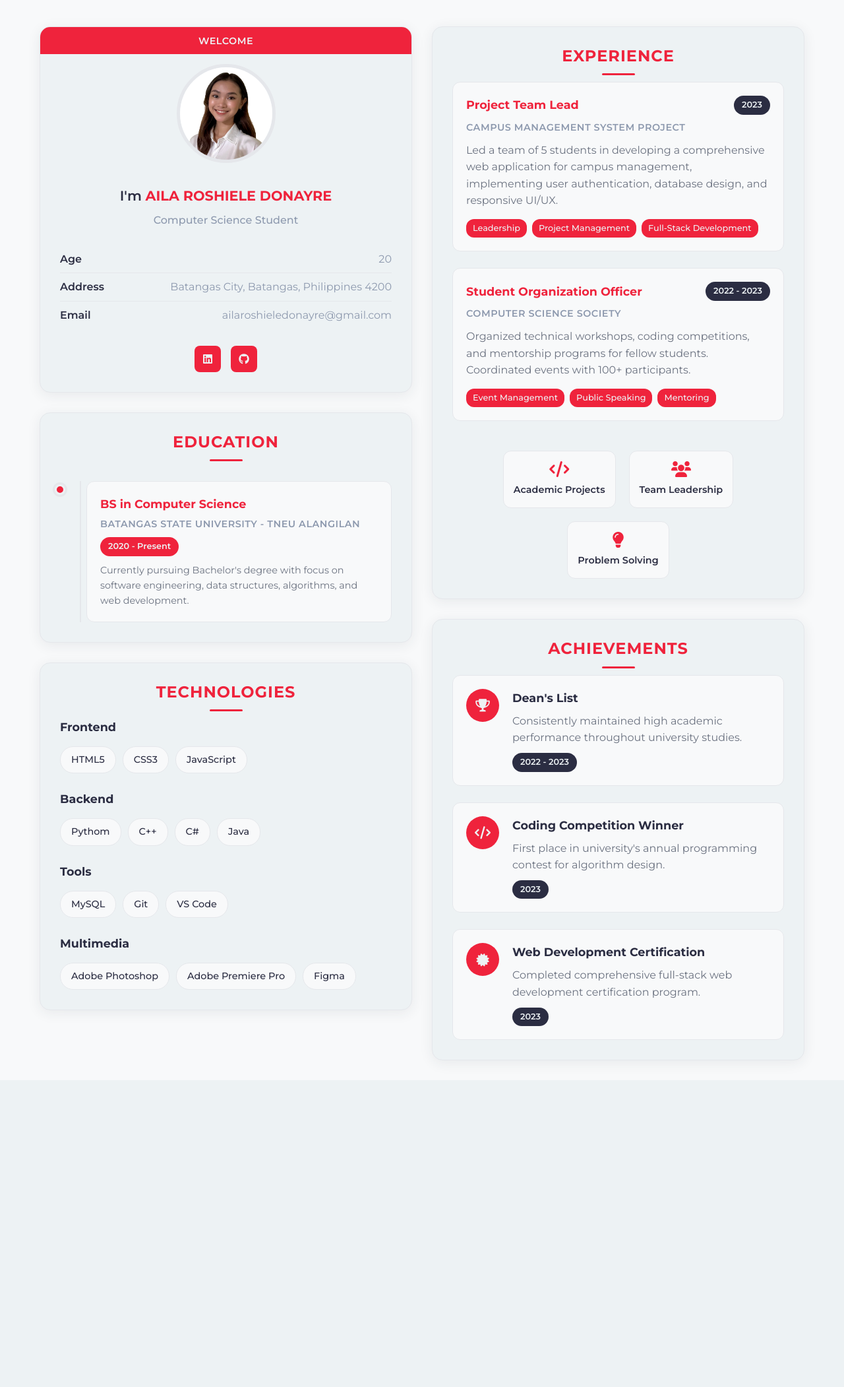
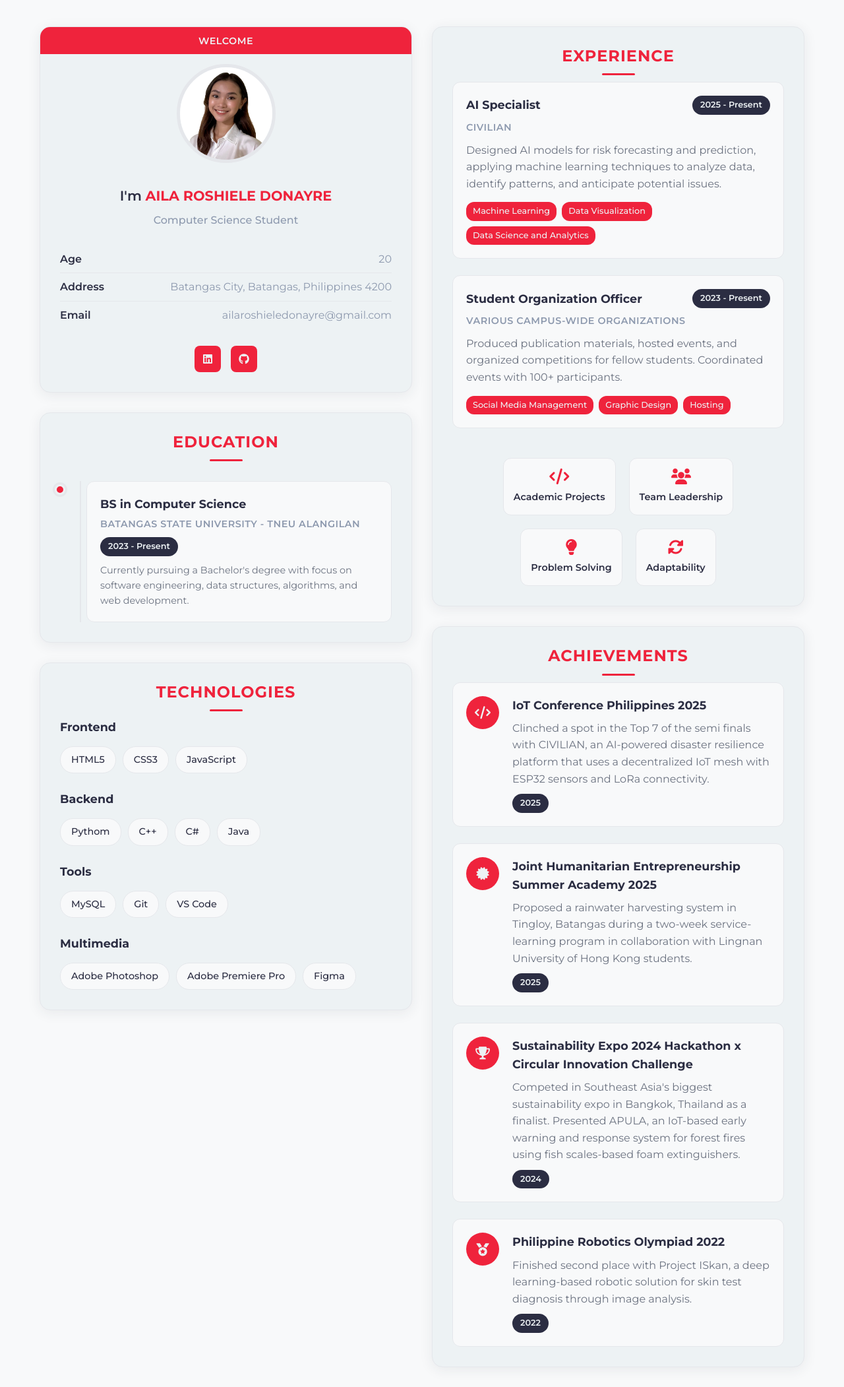
Before and after one commit to ailadonayre/Donayre-CV, a PHP site: page / in a window 1280 px wide. Shown: the part 160-2262 px from the top of the page at 66% size. Before the commit the page ends 1715 px from the top, so only its background shows below. Run offline with PHP 8.4, Linux system fonts and the light colour scheme.

Commit message:
Updated content

```diff
--- a/css/style.css
+++ b/css/style.css
@@ -211,6 +211,10 @@ body {
     font-weight: 600;
     text-transform: uppercase;
     letter-spacing: 0.5px;
+}
+
+[data-theme="dark"] .card-title {
+    color: var(--white);
 }
 
 .card-title {
@@ -446,8 +450,12 @@ body {
     box-shadow: 0 4px 15px var(--shadow-light);
 }
 
+[data-theme="dark"] .timeline-title {
+    color: var(--white);
+}
+
 .timeline-title {
-    color: var(--accent-color);
+    color: var(--primary-color);
     font-weight: 700;
     font-size: 1.1rem;
     margin-bottom: 5px;
@@ -462,8 +470,12 @@ body {
     margin-bottom: 8px;
 }
 
+[data-theme="dark"] .timeline-date {
+    background: var(--accent-color);
+}
+
 .timeline-date {
-    background: var(--accent-color);
+    background: var(--primary-color);
     color: var(--white);
     padding: 4px 12px;
     border-radius: 15px;
@@ -512,9 +524,18 @@ body {
 }
 
 .experience-title {
-    color: var(--accent-color);
+    color: var(--primary-color);
     font-weight: 700;
     font-size: 1.1rem;
+}
+
+/* Dark mode experience titles should be white */
+[data-theme="dark"] .experience-date {
+    background: var(--accent-color);
+}
+
+[data-theme="dark"] .experience-title {
+    color: var(--white);
 }
 
 .experience-date {
@@ -649,6 +670,10 @@ body {
     color: var(--text-muted);
     line-height: 1.6;
     margin-bottom: 10px;
+}
+
+[data-theme="dark"] .achievement-date {
+    background: var(--accent-color);
 }
 
 .achievement-date {
--- a/index.php
+++ b/index.php
@@ -101,8 +101,8 @@ $profile_image = "assets/img/arcd.jpeg";
                                 <div class="timeline-content">
                                     <h4 class="timeline-title">BS in Computer Science</h4>
                                     <p class="timeline-subtitle">BATANGAS STATE UNIVERSITY - TNEU ALANGILAN</p>
-                                    <span class="timeline-date">2020 - Present</span>
-                                    <p class="timeline-description">Currently pursuing Bachelor's degree with focus on software engineering, data structures, algorithms, and web development.</p>
+                                    <span class="timeline-date">2023 - Present</span>
+                                    <p class="timeline-description">Currently pursuing a Bachelor's degree with focus on software engineering, data structures, algorithms, and web development.</p>
                                 </div>
                             </div>
                         </div>
@@ -161,29 +161,29 @@ $profile_image = "assets/img/arcd.jpeg";
                             <div class="experience-section">
                                 <div class="experience-item">
                                     <div class="experience-header">
-                                        <h4 class="experience-title">Project Team Lead</h4>
-                                        <span class="experience-date">2023</span>
+                                        <h4 class="experience-title">AI Specialist</h4>
+                                        <span class="experience-date">2025 - Present</span>
                                     </div>
-                                    <p class="experience-company">Campus Management System Project</p>
-                                    <p class="experience-description">Led a team of 5 students in developing a comprehensive web application for campus management, implementing user authentication, database design, and responsive UI/UX.</p>
+                                    <p class="experience-company">CIVILIAN</p>
+                                    <p class="experience-description">Designed AI models for risk forecasting and prediction, applying machine learning techniques to analyze data, identify patterns, and anticipate potential issues.</p>
                                     <div class="experience-skills">
-                                        <span class="skill-tag">Leadership</span>
-                                        <span class="skill-tag">Project Management</span>
-                                        <span class="skill-tag">Full-Stack Development</span>
+                                        <span class="skill-tag">Machine Learning</span>
+                                        <span class="skill-tag">Data Visualization</span>
+                                        <span class="skill-tag">Data Science and Analytics</span>
                                     </div>
                                 </div>
 
                                 <div class="experience-item">
                                     <div class="experience-header">
                                         <h4 class="experience-title">Student Organization Officer</h4>
-                                        <span class="experience-date">2022 - 2023</span>
+                                        <span class="experience-date">2023 - Present</span>
                                     </div>
-                                    <p class="experience-company">Computer Science Society</p>
-                                    <p class="experience-description">Organized technical workshops, coding competitions, and mentorship programs for fellow students. Coordinated events with 100+ participants.</p>
+                                    <p class="experience-company">Various campus-wide organizations</p>
+                                    <p class="experience-description">Produced publication materials, hosted events, and organized competitions for fellow students. Coordinated events with 100+ participants.</p>
                                     <div class="experience-skills">
-                                        <span class="skill-tag">Event Management</span>
-                                        <span class="skill-tag">Public Speaking</span>
-                                        <span class="skill-tag">Mentoring</span>
+                                        <span class="skill-tag">Social Media Management</span>
+                                        <span class="skill-tag">Graphic Design</span>
+                                        <span class="skill-tag">Hosting</span>
                                     </div>
                                 </div>
 
@@ -200,6 +200,10 @@ $profile_image = "assets/img/arcd.jpeg";
                                         <i class="fas fa-lightbulb"></i>
                                         <span>Problem Solving</span>
                                     </div>
+                                    <div class="highlight-item">
+                                        <i class="fas fa-sync-alt"></i>
+                                        <span>Adaptability</span>
+                                    </div>
                                 </div>
                             </div>
                         </div>
@@ -211,22 +215,12 @@ $profile_image = "assets/img/arcd.jpeg";
                         <div class="achievements-list">
                             <div class="achievement-item">
                                 <div class="achievement-icon">
-                                    <i class="fas fa-trophy"></i>
-                                </div>
-                                <div class="achievement-content">
-                                    <h4 class="achievement-title">Dean's List</h4>
-                                    <p class="achievement-description">Consistently maintained high academic performance throughout university studies.</p>
-                                    <span class="achievement-date">2022 - 2023</span>
-                                </div>
-                            </div>
-                            <div class="achievement-item">
-                                <div class="achievement-icon">
                                     <i class="fas fa-code"></i>
                                 </div>
                                 <div class="achievement-content">
-                                    <h4 class="achievement-title">Coding Competition Winner</h4>
-                                    <p class="achievement-description">First place in university's annual programming contest for algorithm design.</p>
-                                    <span class="achievement-date">2023</span>
+                                    <h4 class="achievement-title">IoT Conference Philippines 2025</h4>
+                                    <p class="achievement-description">Clinched a spot in the Top 7 of the semi finals with CIVILIAN, an AI-powered disaster resilience platform that uses a decentralized IoT mesh with ESP32 sensors and LoRa connectivity.</p>
+                                    <span class="achievement-date">2025</span>
                                 </div>
                             </div>
                             <div class="achievement-item">
@@ -234,9 +228,29 @@ $profile_image = "assets/img/arcd.jpeg";
                                     <i class="fas fa-certificate"></i>
                                 </div>
                                 <div class="achievement-content">
-                                    <h4 class="achievement-title">Web Development Certification</h4>
-                                    <p class="achievement-description">Completed comprehensive full-stack web development certification program.</p>
-                                    <span class="achievement-date">2023</span>
+                                    <h4 class="achievement-title">Joint Humanitarian Entrepreneurship Summer Academy 2025</h4>
+                                    <p class="achievement-description">Proposed a rainwater harvesting system in Tingloy, Batangas during a two-week service-learning program in collaboration with Lingnan University of Hong Kong students.</p>
+                                    <span class="achievement-date">2025</span>
+                                </div>
+                            </div>
+                            <div class="achievement-item">
+                                <div class="achievement-icon">
+                                    <i class="fas fa-trophy"></i>
+                                </div>
+                                <div class="achievement-content">
+                                    <h4 class="achievement-title">Sustainability Expo 2024 Hackathon x Circular Innovation Challenge</h4>
+                                    <p class="achievement-description">Competed in Southeast Asia's biggest sustainability expo in Bangkok, Thailand as a finalist. Presented APULA, an IoT-based early warning and response system for forest fires using fish scales-based foam extinguishers.</p>
+                                    <span class="achievement-date">2024</span>
+                                </div>
+                            </div>
+                            <div class="achievement-item">
+                                <div class="achievement-icon">
+                                    <i class="fas fa-medal"></i>
+                                </div>
+                                <div class="achievement-content">
+                                    <h4 class="achievement-title">Philippine Robotics Olympiad 2022</h4>
+                                    <p class="achievement-description">Finished second place with Project ISkan, a deep learning-based robotic solution for skin test diagnosis through image analysis.</p>
+                                    <span class="achievement-date">2022</span>
                                 </div>
                             </div>
                         </div>
```
